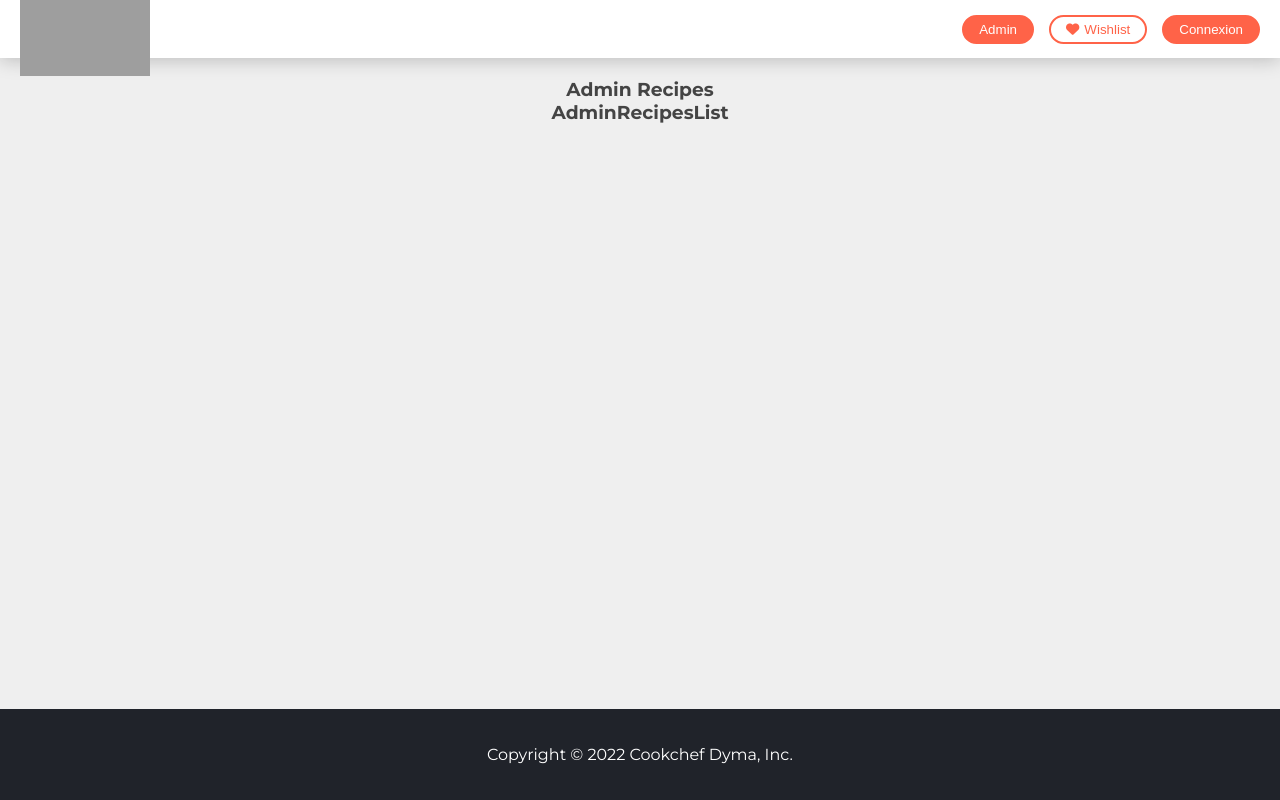
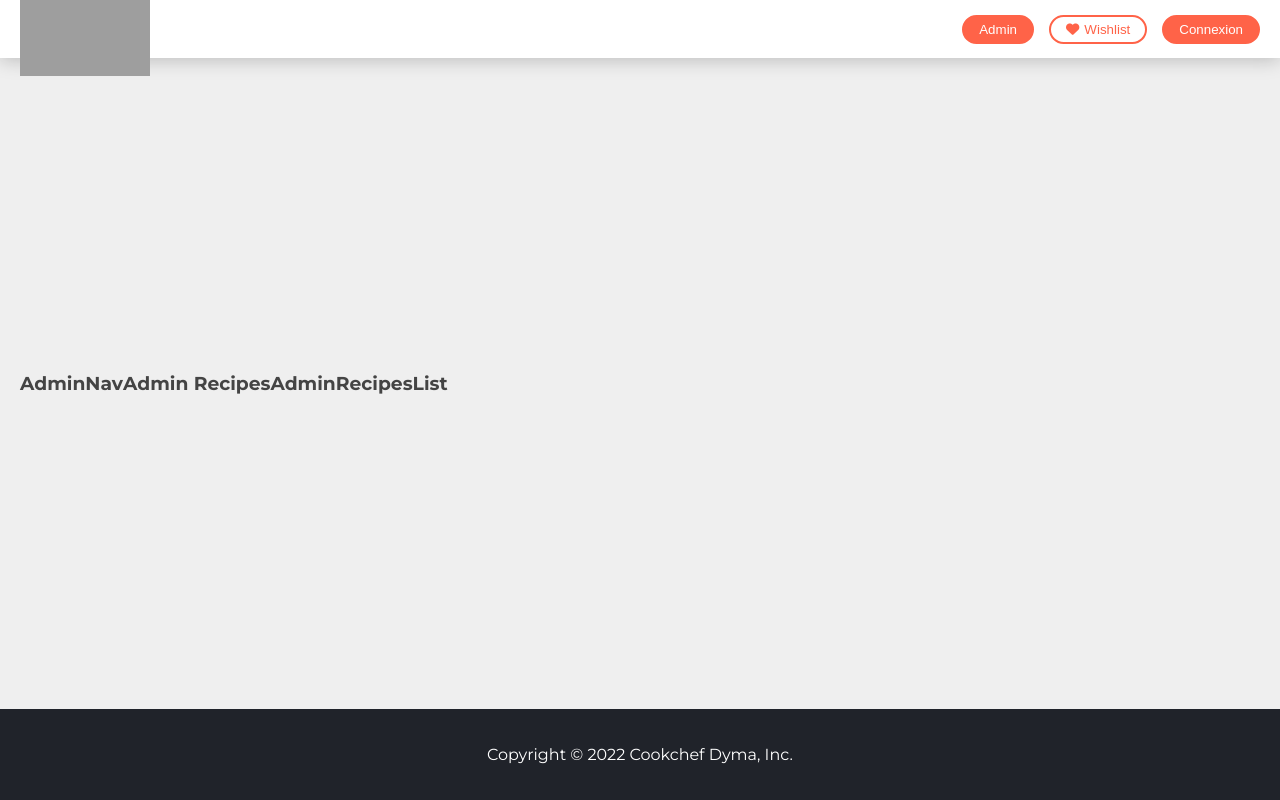
Before and after one commit to dymafr/react-c18-l6, a React (Create React App) app: page /admin/recipes/list in a window 1280 px wide. Built offline with nearby package versions, Linux system fonts and the light colour scheme; no server answers; grey boxes are pictures that could not be loaded.

Commit message:
1 file modified, 1 added

```diff
--- a/src/pages/Admin/Admin.js
+++ b/src/pages/Admin/Admin.js
@@ -1,9 +1,11 @@
 import React from 'react';
 import { Outlet } from 'react-router-dom';
+import AdminNav from './components/AdminNav/AdminNav';
 
 function Admin() {
   return (
-    <div className="d-flex flex-column flex-fill align-items-center p-20">
+    <div className="d-flex flex-fill align-items-center p-20">
+      <AdminNav />
       <Outlet />
     </div>
   );
--- /dev/null
+++ b/src/pages/Admin/components/AdminNav/AdminNav.js
@@ -0,0 +1,7 @@
+import React from 'react';
+
+function AdminNav() {
+  return <h3>AdminNav</h3>;
+}
+
+export default AdminNav;
```
